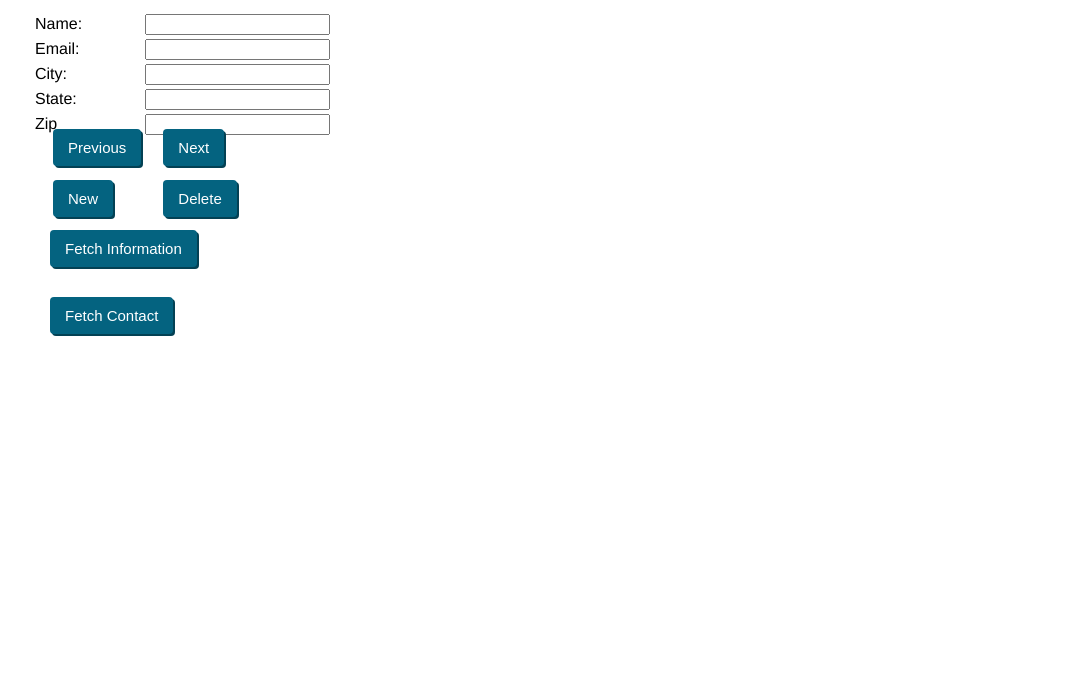
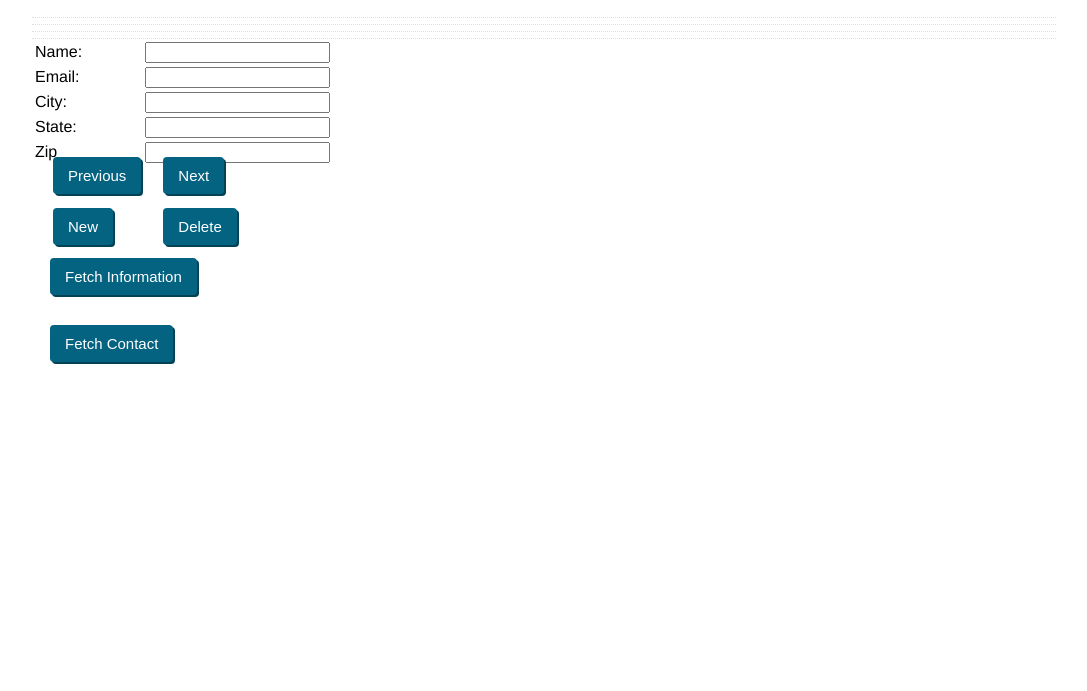
Before and after one commit to NickSpirakis/mustang-v2, a plain HTML site: page index.html in a window 1280 px wide. Shown: the part 109-800 px from the top of the page, without its empty margins (96-1183 px from the left). Drawn offline with Linux system fonts and the light colour scheme.

Commit message:
testing tables

```diff
--- a/index.html
+++ b/index.html
@@ -11,6 +11,7 @@
      <h1>Mustang Version 2</h1>
     </header>
     <!------------------------------------------------------------------------------------>
+
     <div id="myTable">
         <table>
             <tr>
@@ -43,6 +44,12 @@
                     <input id="zipID" type="text" value="" size="20" onfocus="zipFocusFunction()" onblur="zipBlurFunction()">
                 </td>
             </tr>
+
+            <p></p>
+            <p></p>
+            <p></p>
+            <p></p>
+
             <tr id="topButton">
                 <td><button type="button" onclick="previous()">Previous</button></td>
                 <td><button type="button" autofocus onclick="next()">Next</button>
```
